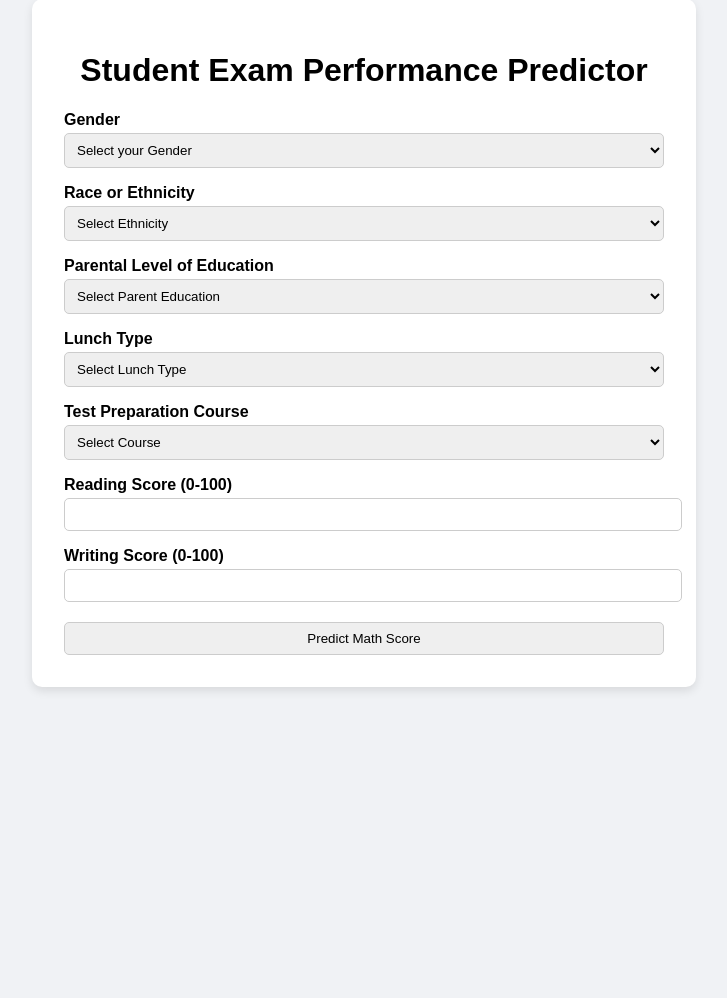
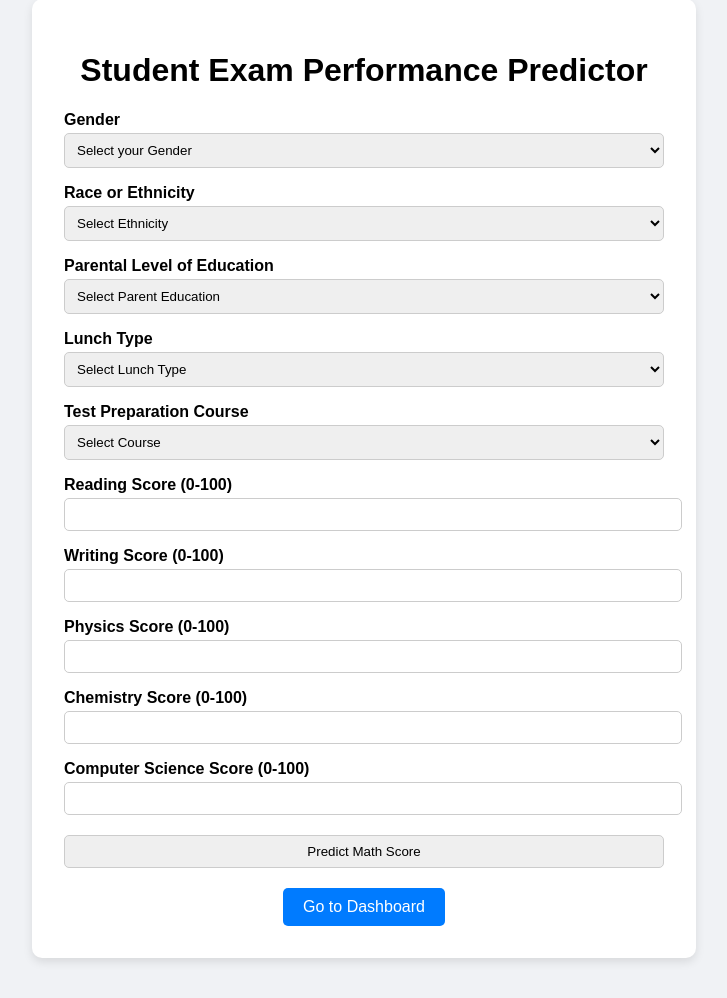
Before and after one commit to muhsinkalodi/mini_project_Excel, a Flask app: page /home in a window 1280 px wide. Shown: the part 41-1039 px from the top of the page, without its empty margins (276-1003 px from the left). Before the commit the page ends 732 px from the top, so only its background shows below. Run offline with Flask 3, Linux system fonts and the light colour scheme.

Commit message:
student_dashboard_created

```diff
--- a/app.py
+++ b/app.py
@@ -9,13 +9,24 @@ from config import FIREBASE_CREDENTIALS
 from src.pipeline.predict_pipline import CustomData, PredictPipline
 from src.utils import login_required
 import pandas as pd
-from sklearn.preprocessing import StandardScaler
-from sklearn.model_selection import train_test_split
+from flask import Blueprint, request, send_file
+from matplotlib import pyplot as plt
+from reportlab.lib.utils import ImageReader
+
+# Define Blueprint
+download_bp = Blueprint('download_bp', __name__)
+from io import BytesIO
+from reportlab.lib.pagesizes import A4
+from reportlab.pdfgen import canvas
+from reportlab.lib.units import inch
+# from database import db
 
 # Initialize Flask App
 application = Flask(__name__)
 app = application
-app.secret_key = 'muhsin'  # Consider using an environment variable for security
+
+# app.register_blueprint(download_bp)
+app.secret_key = 'muhsin'  # For production, use env variable
 
 # Load environment variables
 load_dotenv()
@@ -61,8 +72,7 @@ def register():
                 "name": name,
                 "gender": request.form.get("gender"),
                 "role": request.form.get("role", "student"),
-                "marks": [],
-                "predicted_marks": []
+                "marks_history": []  # Store prediction history
             })
 
             flash("Registration successful! You can now login.")
@@ -98,8 +108,7 @@ def login():
             }
 
             flash("Login successful.")
-            role = user_data.get("role", "student")
-            return redirect(url_for("student_dashboard") if role == "student" else url_for("tutor_dashboard"))
+            return redirect(url_for("student_dashboard") if session["user"]["role"] == "student" else url_for("tutor_dashboard"))
 
         except _auth_utils.UserNotFoundError:
             flash("No account found with that email.")
@@ -116,12 +125,9 @@ def login():
 @login_required(role="student")
 def student_dashboard():
     user = session.get("user")
-    if not user:
-        flash("You are not logged in.", "danger")
-        return redirect(url_for("login"))
-
     student_data = db.users.find_one({"uid": user["uid"]})
-    return render_template("student_dashboard.html", user=student_data)
+    history = student_data.get("marks_history", [])
+    return render_template("student_dashboard.html", user=student_data, history=history)
 
 
 # ==================== PREDICT DATA ====================
@@ -129,16 +135,18 @@ def student_dashboard():
 @login_required(role="student,tutor")
 def predict_datappoint():
     if request.method == 'POST':
-        print("✅ POST request received.")
         try:
-            # Extract form data
             gender = request.form.get('gender')
             race_ethnicity = request.form.get('ethnicity')
             lunch = request.form.get('lunch')
             parental_level_of_education = request.form.get('parental_level_of_education')
             test_preparation_course = request.form.get('test_preparation_course')
+
             reading_score = float(request.form.get('reading_score'))
             writing_score = float(request.form.get('writing_score'))
+            physics_score = float(request.form.get('physics_score'))
+            chemistry_score = float(request.form.get('chemistry_score'))
+            cs_score = float(request.form.get('cs_score'))
 
             # Create input DataFrame
             data = CustomData(
@@ -151,48 +159,37 @@ def predict_datappoint():
                 writing_score=writing_score
             )
             pred_df = data.get_data_as_data_frame()
-            print(pred_df)
 
-            # Predict
+            # Prediction
             predict_pipeline = PredictPipline()
             results = predict_pipeline.predict(pred_df)
+            predicted_score = round(float(results[0]), 2)
 
-            predicted_score = results[0].item() if isinstance(results[0], np.ndarray) else results[0]
-            predicted_score = round(float(predicted_score), 2)
-
-            # Average, percentage, pass/fail
-            average = round((predicted_score + reading_score + writing_score) / 3, 2)
+            # Calculate overall average, percentage, pass/fail
+            total = predicted_score + reading_score + writing_score + physics_score + chemistry_score + cs_score
+            average = round(total / 6, 2)
             percentage = round((average / 100) * 100, 2)
             pass_status = "Pass" if percentage >= 45 else "Fail"
 
-            # Save to DB
+            # Save to MongoDB
             user = session["user"]
+            new_entry = {
+                "predicted_math_score": predicted_score,
+                "reading_score": reading_score,
+                "writing_score": writing_score,
+                "physics_score": physics_score,
+                "chemistry_score": chemistry_score,
+                "cs_score": cs_score,
+                "average": average,
+                "percentage": percentage,
+                "pass_status": pass_status
+            }
+
             db.users.update_one(
                 {"uid": user["uid"]},
-                {
-                    "$push": {
-                        "marks": {
-                            "reading": reading_score,
-                            "writing": writing_score
-                        },
-                        "predicted_marks": predicted_score
-                    }
-                }
+                {"$push": {"marks_history": new_entry}}
             )
 
-            db.predictions.insert_one({
-                "user_id": user["uid"],
-                "predicted_score": predicted_score,
-                "reading_score": reading_score,
-                "writing_score": writing_score,
-                "average_score": average,
-                "percentage": percentage,
-                "pass_status": pass_status
-            })
-
-            print("✅ Prediction saved successfully.")
-
-            # ✅ Render with all needed values
             return render_template(
                 'home.html',
                 results=predicted_score,
@@ -200,16 +197,115 @@ def predict_datappoint():
                 percentage=percentage,
                 reading_score=reading_score,
                 writing_score=writing_score,
+                physics_score=physics_score,
+                chemistry_score=chemistry_score,
+                cs_score=cs_score,
                 pass_status=pass_status
             )
 
         except Exception as e:
-            print(f"Error: {e}")
+            print(f"Prediction error: {e}")
             flash(f"Prediction error: {e}", "danger")
             return redirect(url_for("student_dashboard"))
 
-    print("✅ GET request received.")
-    return render_template('home.html', results=None, average=None, pass_status=None)
+    return render_template('home.html', results=None)
+
+
+# ==================== DOWNLOAD REPORT ====================
+
+
+@app.route('/download_report', methods=['POST'])  # Use POST since you're sending UID
+@login_required(role="student,tutor")
+def download_report():
+    uid = request.form.get('uid')
+
+    # Get user profile from MongoDB
+    user = db.users.find_one({'uid': uid})
+    if not user:
+        return "User not found", 404
+
+    history = user.get('marks_history', [])
+    if not history:
+        return "No prediction history found", 404
+
+    latest = history[-1]
+
+    # Generate pie chart
+    chart_labels = ['Math', 'Reading', 'Writing', 'Physics', 'Chemistry', 'CS']
+    chart_scores = [
+        latest.get("predicted_math_score"),
+        latest.get("reading_score"),
+        latest.get("writing_score"),
+        latest.get("physics_score"),
+        latest.get("chemistry_score"),
+        latest.get("cs_score")
+    ]
+
+    # Create a chart in memory
+    fig, ax = plt.subplots()
+    ax.pie(chart_scores, labels=chart_labels, autopct='%1.1f%%', startangle=90)
+    ax.set_title('Subject-wise Score Distribution')
+    chart_buffer = BytesIO()
+    plt.savefig(chart_buffer, format='PNG')
+    chart_buffer.seek(0)
+    plt.close()
+
+    # Create PDF
+    buffer = BytesIO()
+    p = canvas.Canvas(buffer, pagesize=A4)
+    width, height = A4
+
+    # Header Info
+    p.setFont("Helvetica-Bold", 16)
+    p.drawString(50, height - 50, f"Student Report - {user.get('name')}")
+
+    p.setFont("Helvetica", 12)
+    p.drawString(50, height - 80, f"Email: {user.get('email')}")
+    p.drawString(50, height - 100, f"Gender: {user.get('gender')}")
+
+    # Report Section
+    p.setFont("Helvetica-Bold", 14)
+    p.drawString(50, height - 140, "Latest Prediction Summary:")
+
+    p.setFont("Helvetica", 12)
+    fields = [
+        ("Math (Predicted)", latest.get("predicted_math_score")),
+        ("Reading", latest.get("reading_score")),
+        ("Writing", latest.get("writing_score")),
+        ("Physics", latest.get("physics_score")),
+        ("Chemistry", latest.get("chemistry_score")),
+        ("Computer Science", latest.get("cs_score")),
+        ("Average", latest.get("average")),
+        ("Percentage", f"{latest.get('percentage')}%"),
+        ("Status", latest.get("pass_status")),
+    ]
+
+    y = height - 170
+    for label, value in fields:
+        p.drawString(70, y, f"{label}: {value}")
+        y -= 20
+
+    # Insert Chart
+    p.setFont("Helvetica-Bold", 14)
+    p.drawString(50, y - 20, "Performance Chart:")
+    chart_image = ImageReader(chart_buffer)
+    p.drawImage(chart_image, 70, y - 250, width=400, height=250)  # Adjust size/position if needed
+
+    # Footer
+    p.setFont("Helvetica-Oblique", 10)
+    p.drawString(50, 30, "Generated by Student Performance System")
+
+    p.showPage()
+    p.save()
+
+    buffer.seek(0)
+    return send_file(
+        buffer,
+        as_attachment=True,
+        download_name=f"{user.get('name')}_report.pdf",
+        mimetype='application/pdf'
+    )
+
 
 
 # ==================== TUTOR DASHBOARD ====================
@@ -231,10 +327,11 @@ def logout():
 # ==================== HOME ROUTE ====================
 @app.route('/home')
 def home():
-    # Fix: provide default None values to avoid Jinja errors
-    return render_template('home.html', results=None, average=None, pass_status=None)
+    return render_template('home.html', results=None)
+
+# ==================== MAIN ====================
 
 
-# ==================== MAIN ====================
+
 if __name__ == "__main__":
     app.run(debug=True)
--- a/templates/home.html
+++ b/templates/home.html
@@ -44,6 +44,18 @@
         .fail {
             background-color: #fce4e4;
             border-left: 5px solid #e74c3c;
+        }
+        .dashboard-btn {
+            margin-top: 20px;
+            text-align: center;
+        }
+        .dashboard-btn a {
+            background-color: #007bff;
+            color: white;
+            padding: 10px 20px;
+            text-decoration: none;
+            border-radius: 5px;
+            display: inline-block;
         }
     </style>
 </head>
@@ -114,18 +126,42 @@
                 <input type="number" name="writing_score" min="0" max="100" required>
             </div>
 
+            <!-- Additional subjects -->
+            <div class="form-group">
+                <label>Physics Score (0-100)</label>
+                <input type="number" name="physics_score" min="0" max="100">
+            </div>
+            <div class="form-group">
+                <label>Chemistry Score (0-100)</label>
+                <input type="number" name="chemistry_score" min="0" max="100">
+            </div>
+            <div class="form-group">
+                <label>Computer Science Score (0-100)</label>
+                <input type="number" name="cs_score" min="0" max="100">
+            </div>
+
             <input type="submit" value="Predict Math Score">
         </form>
 
         {% if results is not none and reading_score is not none and writing_score is not none %}
-            {% set average = (results + reading_score + writing_score) / 3 %}
+            {% set scores = [results, reading_score, writing_score] %}
+            {% if physics_score is not none %}{% set _ = scores.append(physics_score) %}{% endif %}
+            {% if chemistry_score is not none %}{% set _ = scores.append(chemistry_score) %}{% endif %}
+            {% if cs_score is not none %}{% set _ = scores.append(cs_score) %}{% endif %}
+
+            {% set average = (scores | sum) / (scores | length) %}
+            {% set percentage = ((scores | sum) / (scores | length * 100)) * 100 %}
+
             <div class="result {% if average < 45 %}fail{% endif %}">
                 <h2>Results</h2>
                 <p><strong>Predicted Math Score:</strong> {{ results }}</p>
                 <p><strong>Reading Score:</strong> {{ reading_score }}</p>
                 <p><strong>Writing Score:</strong> {{ writing_score }}</p>
+                <p><strong>Physics Score:</strong> {{ physics_score if physics_score is not none else "N/A" }}</p>
+                <p><strong>Chemistry Score:</strong> {{ chemistry_score if chemistry_score is not none else "N/A" }}</p>
+                <p><strong>Computer Science Score:</strong> {{ cs_score if cs_score is not none else "N/A" }}</p>
                 <p><strong>Average Score:</strong> {{ average | round(2) }}</p>
-                <p><strong>Percentage:</strong> {{ average | round(2) }}%</p>
+                <p><strong>Percentage:</strong> {{ percentage | round(2) }}%</p>
                 <p><strong>Status:</strong>
                     {% if average >= 45 %}
                         Pass ✅
@@ -160,6 +196,10 @@
                 </p>
             </div>
         {% endif %}
+
+        <div class="dashboard-btn">
+            <a href="{{ url_for('student_dashboard') }}">Go to Dashboard</a>
+        </div>
     </div>
 </body>
 </html>
```
Also changed, not shown: src/utils.py (+35 -0 lines), templates/student_dashboard.html (+115 -77 lines).
